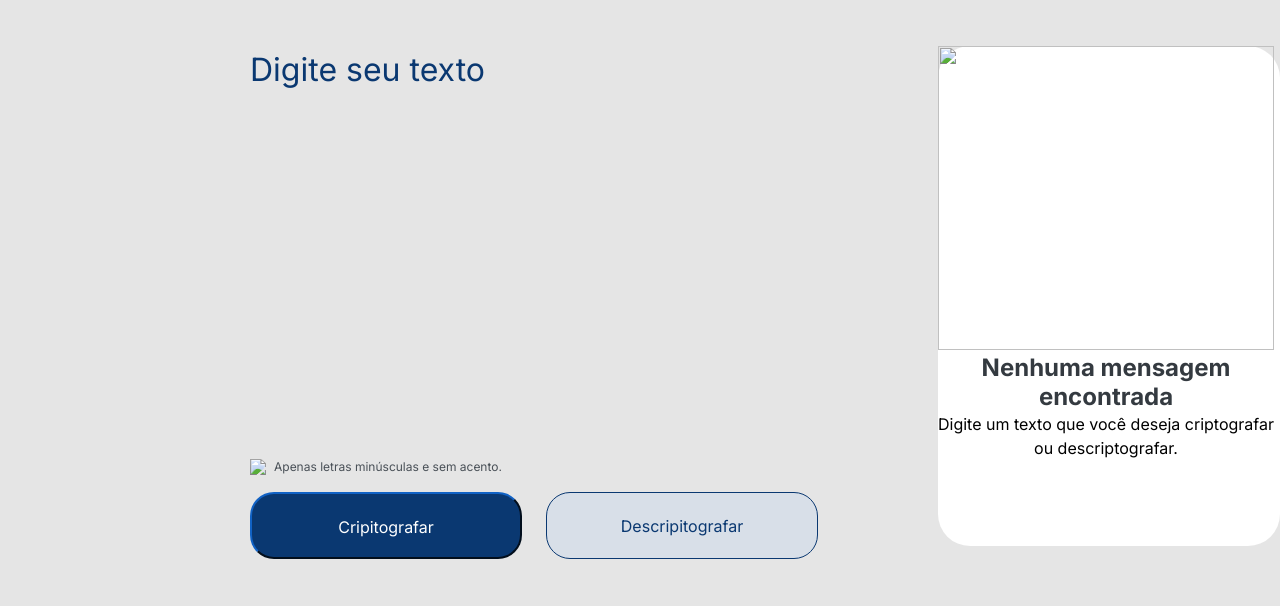
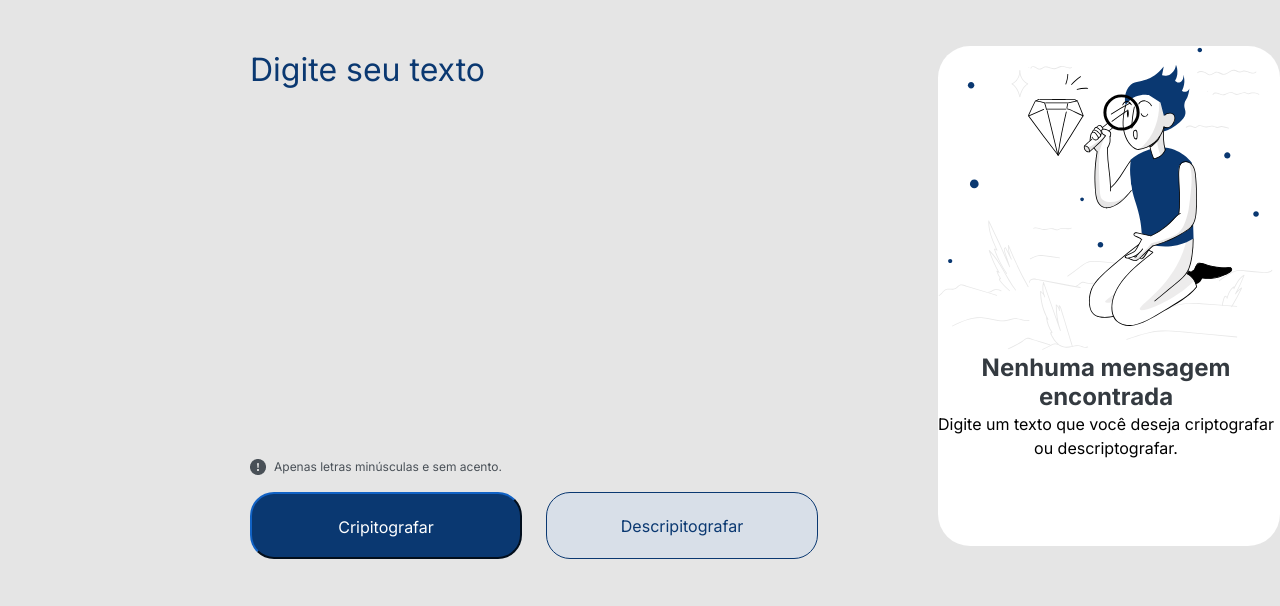
Before and after one commit to herculesnatan/Challenge-Final-ONE, a plain HTML site: page index.html in a window 1280 px wide. Shown: the part 70-676 px from the top of the page. Drawn offline with Linux system fonts and the light colour scheme; the site is published under a folder, as on GitHub Pages, so addresses that start at the root find nothing.

Commit message:
Projeto Final

```diff
--- a/index.html
+++ b/index.html
@@ -19,7 +19,7 @@
             </div>
             <!-- Div for the alert -->
             <div class="alert__text">
-                <img src="/public/!.png">
+                <img src="./public/!.png">
                 <a>Apenas letras minúsculas e sem acento.</a>
             </div>
             <!-- Div for the buttons -->
@@ -32,7 +32,7 @@
         <aside class="result">
             <!-- This section is related to another part of the page -->
             <div class="result__mensage">
-                <img  class="result__image" src="/public/alura-design-art.svg">
+                <img  class="result__image" src="public/alura-design-art.svg">
                 <h3 class="result__mensage__first">Nenhuma mensagem encontrada</h3>
                 <p class="result__mensage__second">Digite um texto que você deseja criptografar ou descriptografar.</p>
             </div>
@@ -60,6 +60,6 @@
 
         <p>Developed by @herculesnatan</p>
     </footer>
-    <script src="/script.js"></script>
+    <script src="script.js"></script>
 </body>
 </html>
```
